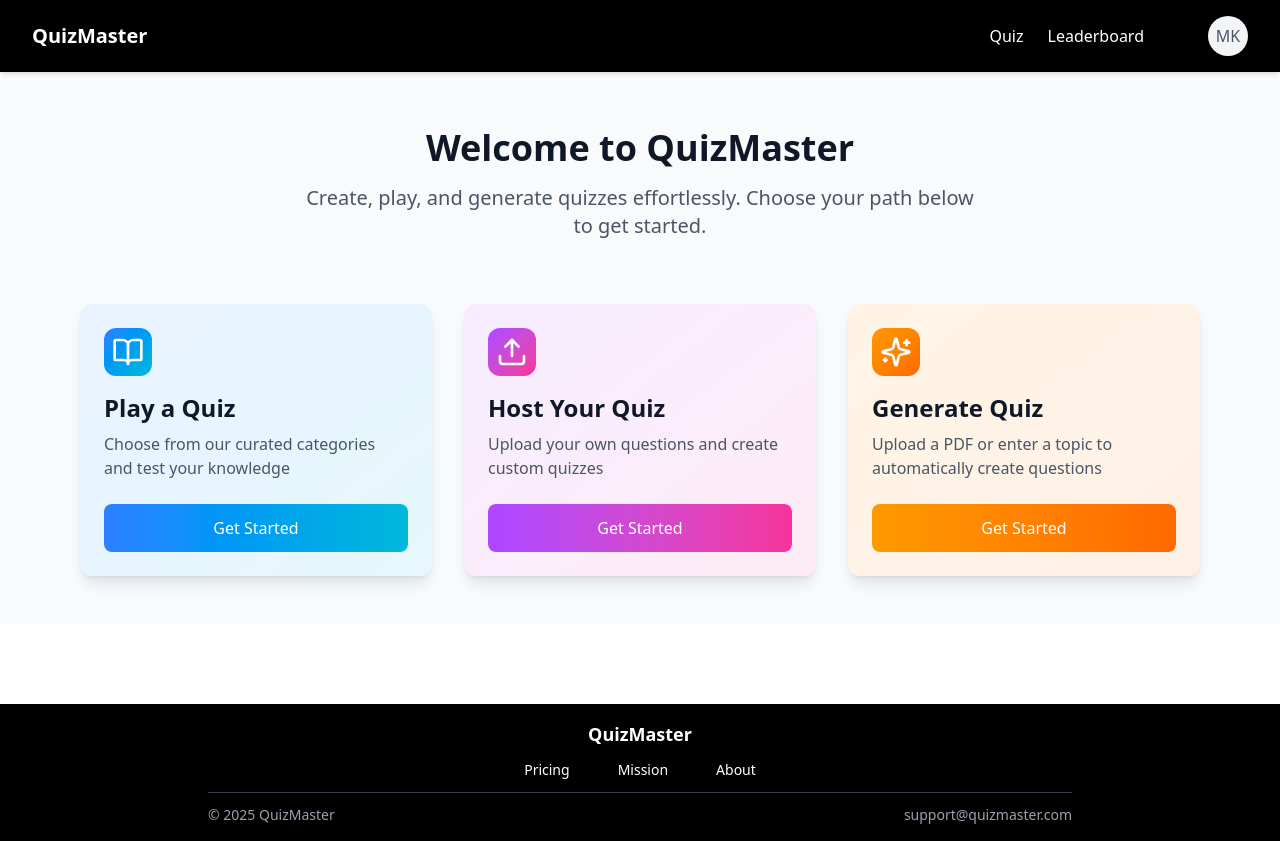
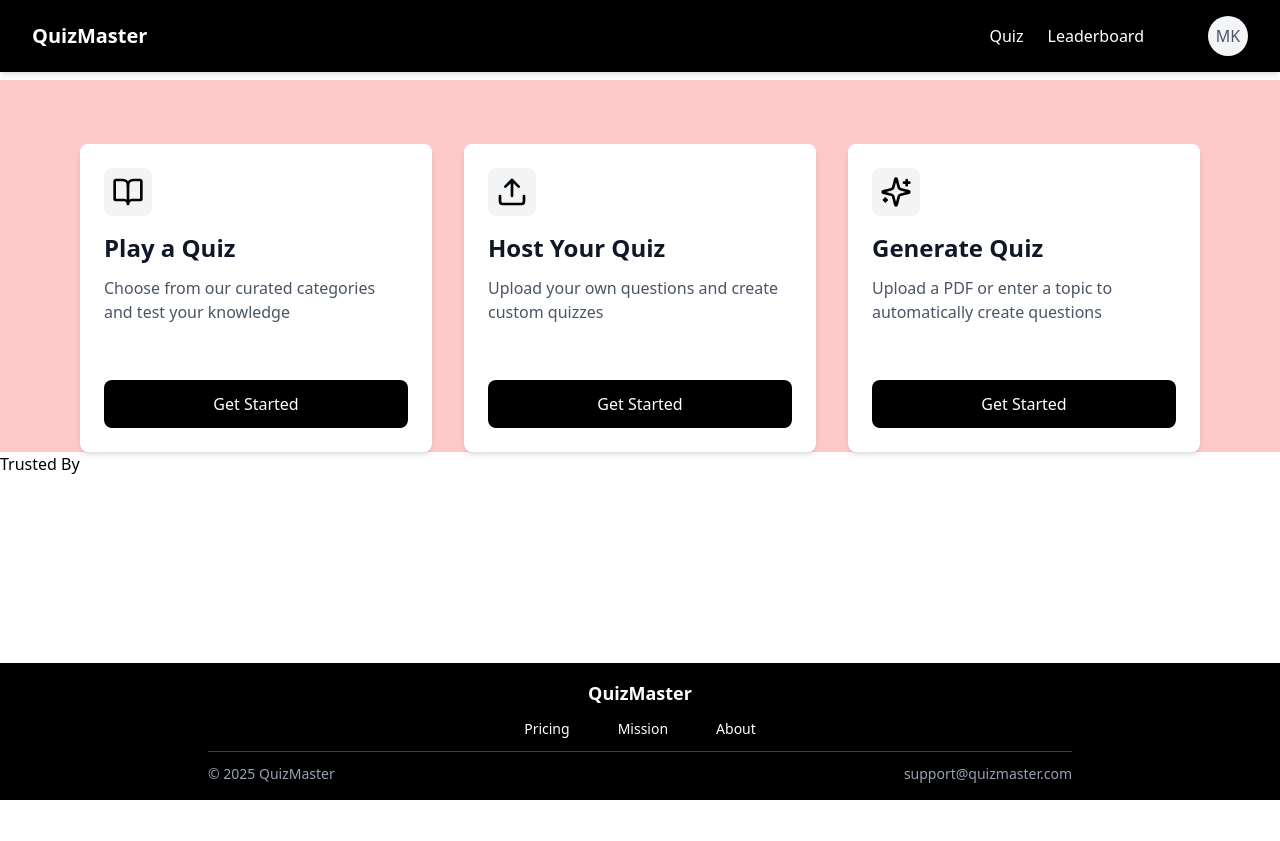
Before and after one commit to moraish/quiz-app, a React (Vite) app in the folder frontend/: page / in a window 1280 px wide. After the commit the page ends 800 px from the top, so only its background shows below. Built offline with nearby package versions, Linux system fonts and the light colour scheme.

Commit message:
working on the homepage

```diff
--- /dev/null
+++ b/frontend/src/components/Landing/Banner.tsx
@@ -0,0 +1,14 @@
+export default function Banner() {
+    return (
+        <div className="bg-gradient-to-b from-black to-gray-900 text-white py-20">
+            <div className="max-w-6xl mx-auto px-4 text-center">
+                <h2 className="text-4xl font-bold mb-6">
+                    Welcome to QuizMaster
+                </h2>
+                <p className="text-xl text-gray-300 max-w-2xl mx-auto">
+                    Create, play, and generate quizzes effortlessly. Choose your path below to get started.
+                </p>
+            </div>
+        </div>
+    )
+}
--- /dev/null
+++ b/frontend/src/components/Landing/Footer.tsx
@@ -0,0 +1,27 @@
+export default function Footer() {
+    return (
+        < footer className="bg-black text-white py-8" >
+            <div className="max-w-6xl mx-auto px-4">
+                <div className="grid md:grid-cols-3 gap-8">
+                    <div>
+                        <h4 className="text-lg font-semibold mb-4">About QuizMaster</h4>
+                        <p className="text-gray-400">Your go-to platform for creating and sharing engaging quizzes.</p>
+                    </div>
+                    <div>
+                        <h4 className="text-lg font-semibold mb-4">Quick Links</h4>
+                        <ul className="space-y-2 text-gray-400">
+                            <li>Home</li>
+                            <li>Play Quiz</li>
+                            <li>Host Quiz</li>
+                            <li>Generate Quiz</li>
+                        </ul>
+                    </div>
+                    <div>
+                        <h4 className="text-lg font-semibold mb-4">Contact</h4>
+                        <p className="text-gray-400">Have questions? Get in touch with us.</p>
+                    </div>
+                </div>
+            </div>
+        </footer >
+    )
+}
--- a/frontend/src/pages/Home.tsx
+++ b/frontend/src/pages/Home.tsx
@@ -6,62 +6,49 @@ const Home = () => {
             title: "Play a Quiz",
             description: "Choose from our curated categories and test your knowledge",
             icon: BookOpen,
-            gradient: "from-blue-500 to-cyan-500",
             path: "/play"
         },
         {
             title: "Host Your Quiz",
             description: "Upload your own questions and create custom quizzes",
             icon: Upload,
-            gradient: "from-purple-500 to-pink-500",
             path: "/host"
         },
         {
             title: "Generate Quiz",
             description: "Upload a PDF or enter a topic to automatically create questions",
             icon: Sparkles,
-            gradient: "from-amber-500 to-orange-500",
             path: "/generate"
         }
     ];
 
     return (
-        <div className="bg-gray-50">
-            <div className="max-w-6xl mx-auto px-4 py-12">
-                {/* Hero Section */}
-                <div className="text-center mb-16">
-                    <h1 className="text-4xl font-bold text-gray-900 mb-4">
-                        Welcome to QuizMaster
-                    </h1>
-                    <p className="text-xl text-gray-600 max-w-2xl mx-auto">
-                        Create, play, and generate quizzes effortlessly. Choose your path below to get started.
-                    </p>
-                </div>
-
-                {/* Features Grid */}
+        <div className="flex flex-col">
+            <div className='flex'>
+                <main className="flex-grow bg-red-200 h-auto">
+                    <div className="max-w-6xl mx-auto px-4 pt-16">
                         <div className="grid md:grid-cols-3 gap-8">
                             {features.map((feature) => (
                                 <div
                                     key={feature.title}
-                            className="relative overflow-hidden rounded-xl bg-white p-6 shadow-lg hover:shadow-xl transition-shadow duration-300 cursor-pointer"
+                                    className="bg-white rounded-lg shadow-md hover:shadow-xl"
                                 >
-                            <div className={`absolute inset-0 opacity-10 bg-gradient-to-br ${feature.gradient}`} />
-
-                            <div className="relative">
+                                    <div className="p-6">
                                         <div className="mb-4">
-                                    <feature.icon className={`w-12 h-12 bg-gradient-to-br ${feature.gradient} p-2 rounded-xl text-white`} />
+                                            <feature.icon className="w-12 h-12 text-black p-2 bg-gray-100 rounded-lg" />
                                         </div>
 
-                                <h2 className="text-2xl font-semibold mb-2 text-gray-900">
+                                        <h3 className="text-2xl font-semibold mb-3 text-gray-900">
                                             {feature.title}
-                                </h2>
+                                        </h3>
 
-                                <p className="text-gray-600 mb-6">
+                                        <p className="text-gray-600 mb-6 h-20">
                                             {feature.description}
                                         </p>
 
                                         <button
-                                    className={`w-full py-3 px-4 rounded-lg bg-gradient-to-r ${feature.gradient} text-white font-medium hover:opacity-90 transition-opacity`}
+                                            className="w-full py-3 px-4 bg-black text-white rounded-lg font-medium
+                                                 hover:bg-gray-800 transition-colors duration-300"
                                         >
                                             Get Started
                                         </button>
@@ -70,7 +57,24 @@ const Home = () => {
                             ))}
                         </div>
                     </div>
+
+                </main>
+
+            </div>
+            {/* Trusted By Section */}
+            <div>
+                <TrustedBy />
+            </div>
+
         </div>
     );
 };
+
 export default Home;
+
+
+function TrustedBy() {
+    return (
+        <div>Trusted By</div>
+    )
+}
```
Lines whose indentation alone changed are shown as unchanged.
